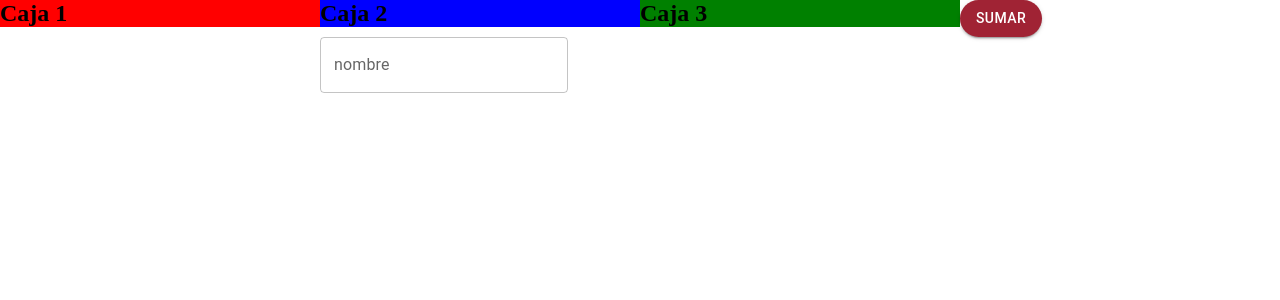
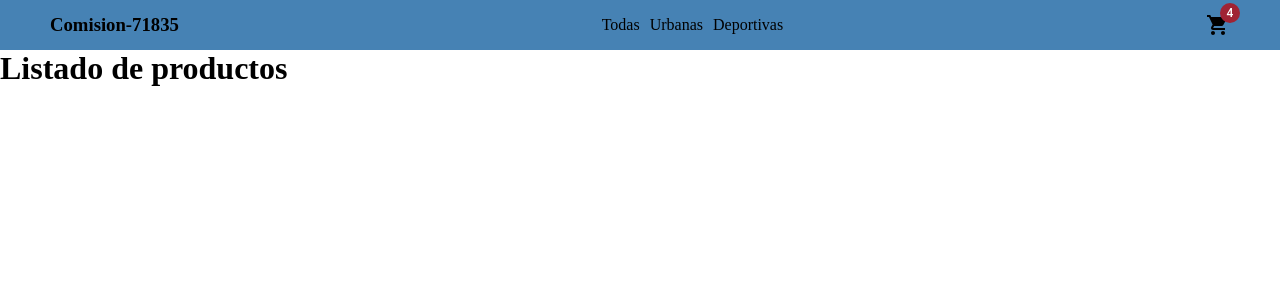
Before and after one commit to jorgeduje/comision-71835-profesor, a React (Vite) app: page /cart in a window 1280 px wide. Shown: the top 300 px of the page. Built offline with nearby package versions, Linux system fonts and the light colour scheme.

Commit message:
se quita codigo deprecado

```diff
--- a/src/App.jsx
+++ b/src/App.jsx
@@ -1,33 +1,11 @@
-import { useState } from "react";
 import Navbar from "./components/layouts/navbar/Navbar";
 import ItemListContainer from "./components/pages/itemListContainer/ItemListContainer";
-import CounterContainer from "./components/common/counter/CounterContainer";
-import CartContainer from "./components/pages/cart/CartContainer";
-import PruebaGrid from "./components/common/pruebaGrid/PruebaGrid";
 
 function App() {
-  const [montarComponente, setMontarComponente] = useState(false);
-  const montarYdesmontar = () => {
-    setMontarComponente(!montarComponente);
-  };
-  const [saludo, setSaludo] = useState("hola");
-
-  const cambiarSaludo = () => {
-    if (saludo === "hola") {
-      setSaludo("chau");
-    } else {
-      setSaludo("hola");
-    }
-  };
   return (
     <div>
-      {/* <Navbar />
-      {montarComponente ? <ItemListContainer greeting={saludo} /> : null}
-      <button onClick={montarYdesmontar}>Montar/desmontar</button>
-      <button onClick={cambiarSaludo}>Cambiar saludo</button>
-      <CounterContainer />
-      <CartContainer /> */}
-      <PruebaGrid />
+      <Navbar />
+      <ItemListContainer />
     </div>
   );
 }
--- a/src/components/common/counter/CounterContainer.jsx
+++ b/src/components/common/counter/CounterContainer.jsx
@@ -2,9 +2,7 @@ import React, { useState } from "react";
 import Counter from "./Counter";
 
 const CounterContainer = () => {
-  console.log("me ejecuto");
-  // ESTADOS
-  const [contador, setContador] = useState(10); // x = [ variable , funcion que hace cambiar esa variable ]
+  const [contador, setContador] = useState(10);
 
   const sumar = () => {
     setContador(contador + 1);
--- a/src/components/common/pruebaGrid/PruebaGrid.jsx
+++ /dev/null
@@ -1,31 +0,0 @@
-import { Button, TextField, Typography } from "@mui/material";
-import Grid from "@mui/material/Grid2";
-import React from "react";
-import { styles } from "./styles";
-
-const PruebaGrid = () => {
-  return (
-    <Grid container>
-      <Grid size={{ xs: 12, sm: 6, md: 3 }}>
-        <h2 style={{ backgroundColor: "red" }}>Caja 1</h2>
-      </Grid>
-      <Grid size={{ xs: 12, sm: 6, md: 3 }}>
-        <h2 style={{ backgroundColor: "blue" }}>Caja 2</h2>
-      </Grid>
-      <Grid size={{ xs: 12, sm: 6, md: 3 }}>
-        <h2 style={{ backgroundColor: "green" }}>Caja 3</h2>
-      </Grid>
-      <Grid size={{ xs: 12, sm: 6, md: 3 }}>
-        <Button variant="contained">Sumar</Button>
-      </Grid>
-      <Grid size={{ xs: 12, sm: 6, md: 3 }}>
-        <Typography variant="h5" sx={styles.caja5} color="primary.pepe">
-          Caja 4
-        </Typography>
-      </Grid>
-      <TextField label="nombre" variant="outlined" />
-    </Grid>
-  );
-};
-
-export default PruebaGrid;
--- a/src/components/common/pruebaGrid/styles.js
+++ /dev/null
@@ -1,7 +0,0 @@
-export const styles = {
-  caja5: {
-    backgroundColor: { xs: "peru", sm: "steelblue", md: "purple" },
-    padding: { xs: "10px", sm: "20px", md: "30px" },
-    display: { xs: "block", sm: "none" },
-  },
-};
--- a/src/components/layouts/navbar/Navbar.jsx
+++ b/src/components/layouts/navbar/Navbar.jsx
@@ -7,7 +7,7 @@ const Navbar = () => {
     setDarkMode(!darkMode);
   };
   return (
-    <div className={darkMode ? "container-nav-dark" : "container-nav"}>
+    <div className={"container-nav"}>
       {/* logo o el nombre de la empresa  */}
       <h3>Comision-71835</h3>
       {/* al medio un listado de categorias clickeables */}
@@ -16,7 +16,6 @@ const Navbar = () => {
         <li>Urbanas</li>
         <li>Deportivas</li>
       </ul>
-      <button onClick={tooggleMode}>cambiar modo</button>
       <CartWidget />
     </div>
   );
--- a/src/components/pages/cart/CartContainer.jsx
+++ b/src/components/pages/cart/CartContainer.jsx
@@ -2,7 +2,6 @@ import React from "react";
 import Cart from "./Cart";
 
 const CartContainer = () => {
-  console.log("container");
   return <Cart />;
 };
 
--- a/src/components/pages/itemListContainer/ItemListContainer.jsx
+++ b/src/components/pages/itemListContainer/ItemListContainer.jsx
@@ -2,38 +2,9 @@ import { useState, useEffect } from "react";
 import ProductCard from "../../common/productCard/ProductCard";
 
 const ItemListContainer = ({ greeting }) => {
-  let precio = 1200;
-  let info = "esta informacion";
-  const [name, setName] = useState("pepe");
-  const [productos, setProductos] = useState(null);
-  const handleName = () => {
-    if (name === "pepe") {
-      setName("pepe");
-    } else {
-      setName("pepe");
-    }
-  };
-
-  // useEffect(() => {
-  //   console.log("hacemos la peticion"); // una tarea pesasda
-  // }, []); // array de dependencias
-
-  useEffect(() => {
-    console.log("hacemos la peticion"); // una tarea pesasda
-  }, [name]); // array de dependencias
-
-  // productos.map();
-
   return (
     <div>
       <h1>Listado de productos</h1>
-      <div>
-        <ProductCard titulo="nike" precio={precio} />
-        <ProductCard titulo="wilson" precio={1000} />
-      </div>
-      {/* Aca pinto el greeting */}
-      <h4>{greeting}</h4>
-      <button onClick={handleName}>cambiar nombre</button>
     </div>
   );
 };
```
